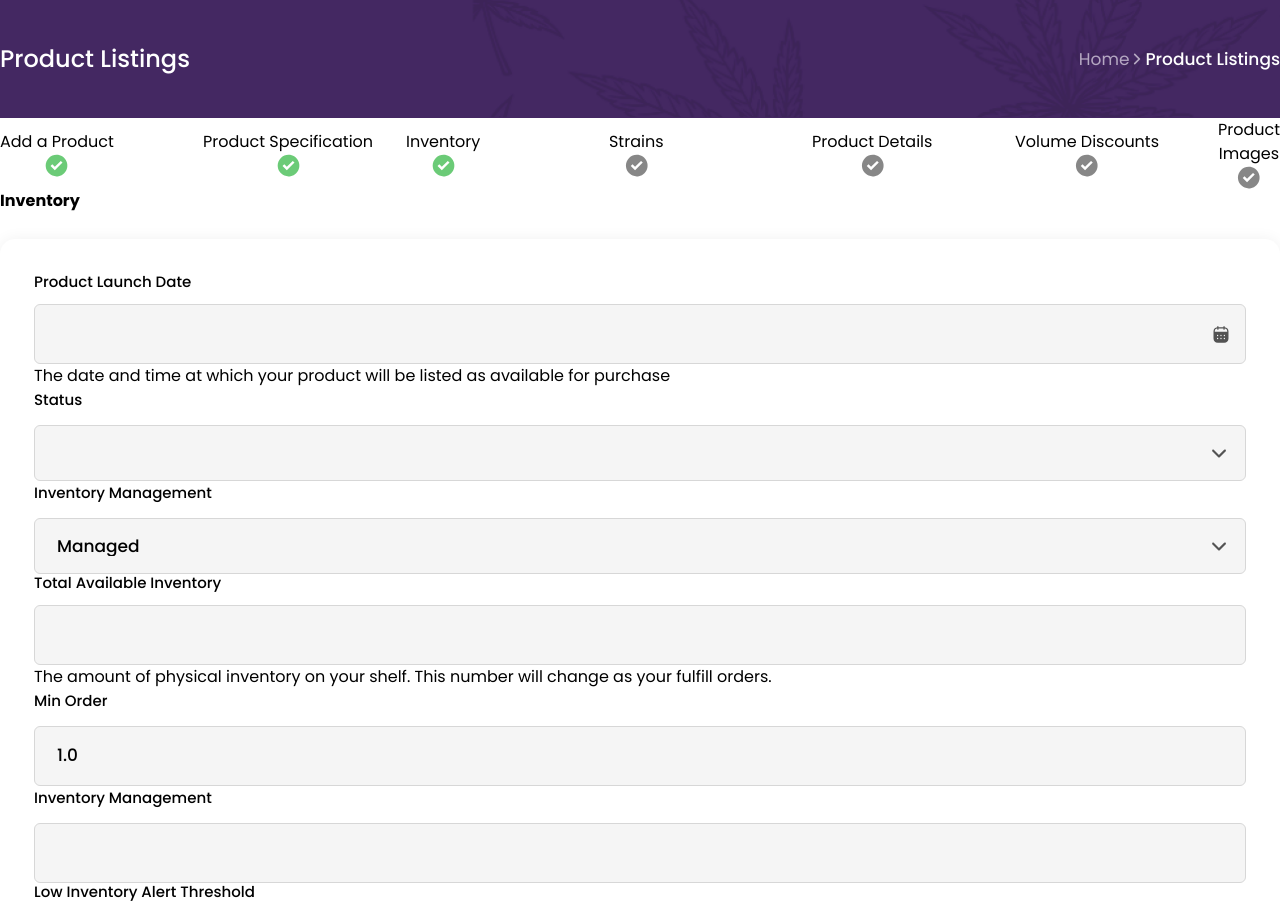
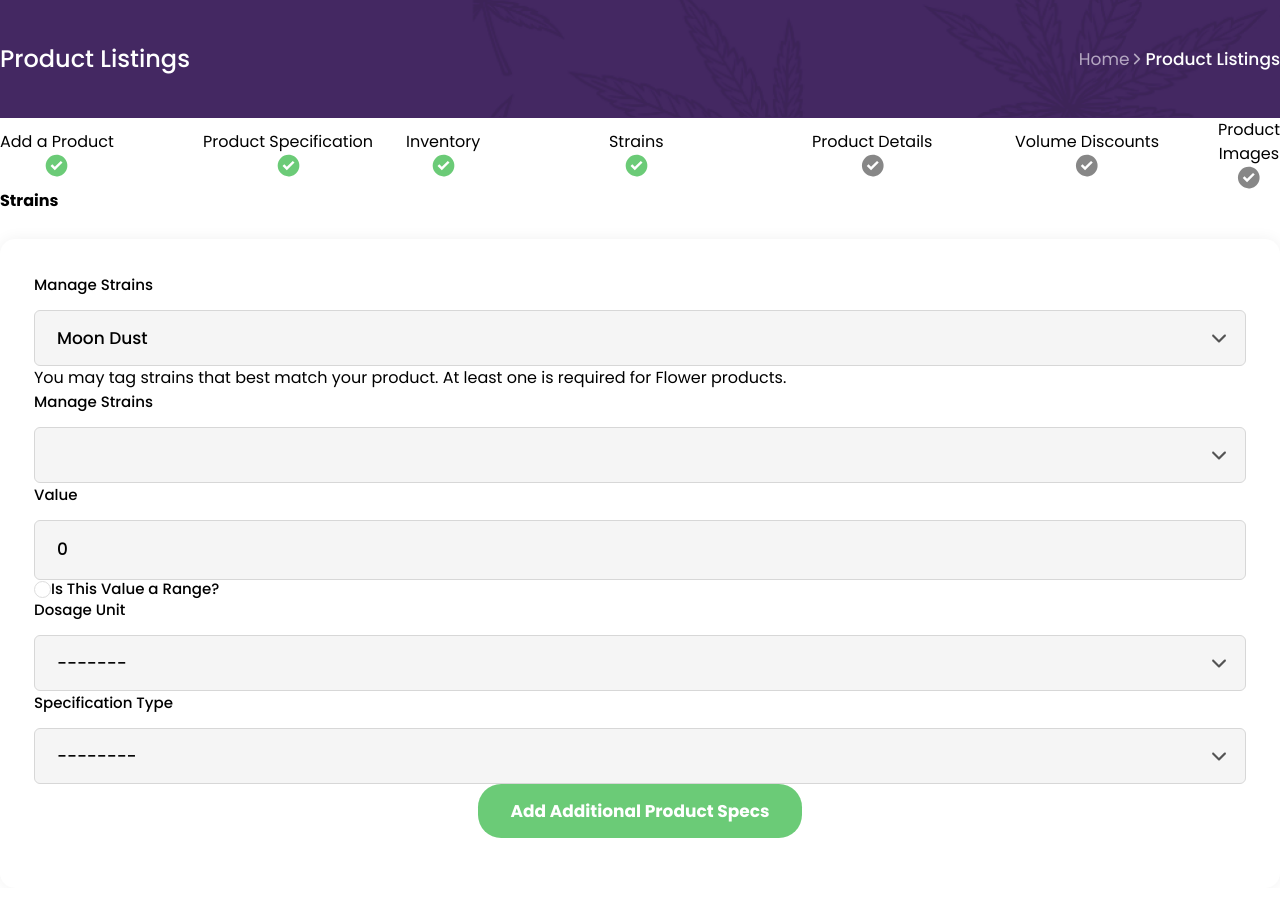
Before and after one commit to mahfuz091/ashwiiinn, a Next.js app: page /product-listing in a window 1280 px wide. Shown: the top 912 px of the page. After the commit the page ends 888 px from the top, so only its background shows below. Built offline with nearby package versions, Linux system fonts and the light colour scheme.

Commit message:
tailwind config change

```diff
--- a/src/Components/MultiStepper/MultistepForm/MultistepForm.jsx
+++ b/src/Components/MultiStepper/MultistepForm/MultistepForm.jsx
@@ -11,7 +11,7 @@ import ProductImage from "../Steps/ProductImage";
 import Stepper from "../Stepper/Stepper";
 
 const MultistepForm = () => {
-  const [currentStep, setCurrentStep] = useState(3);
+  const [currentStep, setCurrentStep] = useState(4);
   const steps = [
     "Add a Product",
     "Product Specification",
@@ -49,7 +49,7 @@ const MultistepForm = () => {
   };
   return (
     <div className='mx-auto container'>
-      <Stepper currentStep={currentStep} steps={steps} />
+      <Stepper setCurrentStep={setCurrentStep} currentStep={currentStep} steps={steps} />
       {displayStep(currentStep)}
     </div>
   );
--- a/src/Components/MultiStepper/Stepper/Stepper.jsx
+++ b/src/Components/MultiStepper/Stepper/Stepper.jsx
@@ -1,6 +1,6 @@
 import React, { useEffect, useRef, useState } from "react";
 
-const Stepper = ({ currentStep, steps }) => {
+const Stepper = ({ currentStep, steps, setCurrentStep }) => {
   const [newStep, setNewStep] = useState([]);
   const stepRef = useRef();
   const updateStep = (stepNumber, steps) => {
@@ -64,8 +64,8 @@ const Stepper = ({ currentStep, steps }) => {
         <div className='relative flex flex-col items-center '>
           <div
             className={`absolute -top-[100px] text-center mt-16 w-8 mx-2 md:w-32 lg:w-64 text-[8px] md:text-[15px] ${step.heighlighted
-                ? "text-[#000] font-medium lg:font-semibold"
-                : step.completed ? "text-[#000] font-medium lg:font-semibold" : "text-[#535353] font-normal"
+              ? "text-[#000] font-medium lg:font-semibold"
+              : step.completed ? "text-[#000] font-medium lg:font-semibold" : "text-[#535353] font-normal"
               }`}
           >
             {step.description}
@@ -73,6 +73,7 @@ const Stepper = ({ currentStep, steps }) => {
           <div
             className={`rounded-full  transition duration-500 ease-in-out flex items-center justify-center py-3 ${step.selected ? " text-white font-bold  " : ""
               }`}
+            onClick={() => setCurrentStep(index + 1)}
           >
             {step.completed ? (
               <span className='text-white font-bold text-xl'>
--- a/src/Components/MultiStepper/Steps/Strains.jsx
+++ b/src/Components/MultiStepper/Steps/Strains.jsx
@@ -1,7 +1,69 @@
 import React from "react";
+import { useForm } from "react-hook-form";
 
 const Strains = () => {
-  return <div>Strains</div>;
+  const { register, handleSubmit } = useForm();
+  return (<div>
+    <h4 className='text-[#000] text-[30px] font-semibold'>Strains</h4>
+    <form action="" className='form-container'>
+      <div className="md:grid grid-cols-2 gap-[44px]">
+        <div className='form-control w-full'>
+          <label htmlFor=''>Manage Strains</label>
+          <select className='w-full input-primary' name="" id="">
+            <option value="">Moon Dust</option>
+          </select>
+          <p className='mt-[14px] text-[13px] text-[#535353] font-normal'>You may tag strains that best match your product. At least one is required for Flower products.</p>
+
+        </div>
+        <div className='form-control w-full'>
+          <label htmlFor=''>Manage Strains</label>
+          <select className='w-full input-primary' name="" id="">
+            <option value=""></option>
+          </select>
+
+
+        </div>
+      </div>
+      <div className="md:grid grid-cols-2 gap-[44px] mt-[33px]">
+        <div className='form-control w-full'>
+          <label htmlFor=''>Value</label>
+          <input
+            className='w-full input-primary'
+            {...register("field1")}
+            placeholder="0"
+
+          />
+          <div className='flex gap-[10px] items-center mt-[22px] '>
+            <input className='checkbox-round' type="checkbox" name="" id="" />
+            <label className='text-[15px] text-[#000] font-normal' htmlFor="">Is This Value a Range?</label>
+          </div>
+        </div>
+
+
+      </div>
+      <div className="md:grid grid-cols-2 gap-[44px] mt-[33px]">
+        <div className='form-control w-full'>
+          <label htmlFor=''>Dosage Unit</label>
+          <select className='w-full input-primary' name="" id="">
+            <option value="">-------</option>
+          </select>
+
+
+        </div>
+        <div className='form-control w-full'>
+          <label htmlFor=''>Specification Type</label>
+          <select className='w-full input-primary' name="" id="">
+            <option value="">--------</option>
+          </select>
+
+
+        </div>
+      </div>
+      <div className="text-center mt-[65px]">
+        <button className="thm-btn">Add Additional Product Specs</button>
+      </div>
+    </form>
+  </div>);
 };
 
 export default Strains;
--- a/src/app/globals.css
+++ b/src/app/globals.css
@@ -105,6 +105,20 @@
   /* 117.647% */
 }
 
+.thm-btn {
+  padding: 17px 33px;
+  border-radius: 23.132px;
+  background: var(--Primary, #6BCB77);
+  color: #FFF;
+
+
+  font-size: 17px;
+  font-style: normal;
+  font-weight: 600;
+  line-height: 20px;
+  /* 117.647% */
+}
+
 
 @media (max-width: 650px) {
   .container {
--- a/tailwind.config.js
+++ b/tailwind.config.js
@@ -4,6 +4,7 @@ module.exports = {
     './src/pages/**/*.{js,ts,jsx,tsx,mdx}',
     './src/components/**/*.{js,ts,jsx,tsx,mdx}',
     './src/app/**/*.{js,ts,jsx,tsx,mdx}',
+    "./Components/**/*.{js,ts,jsx,tsx}",
   ],
   theme: {
     extend: {
```
